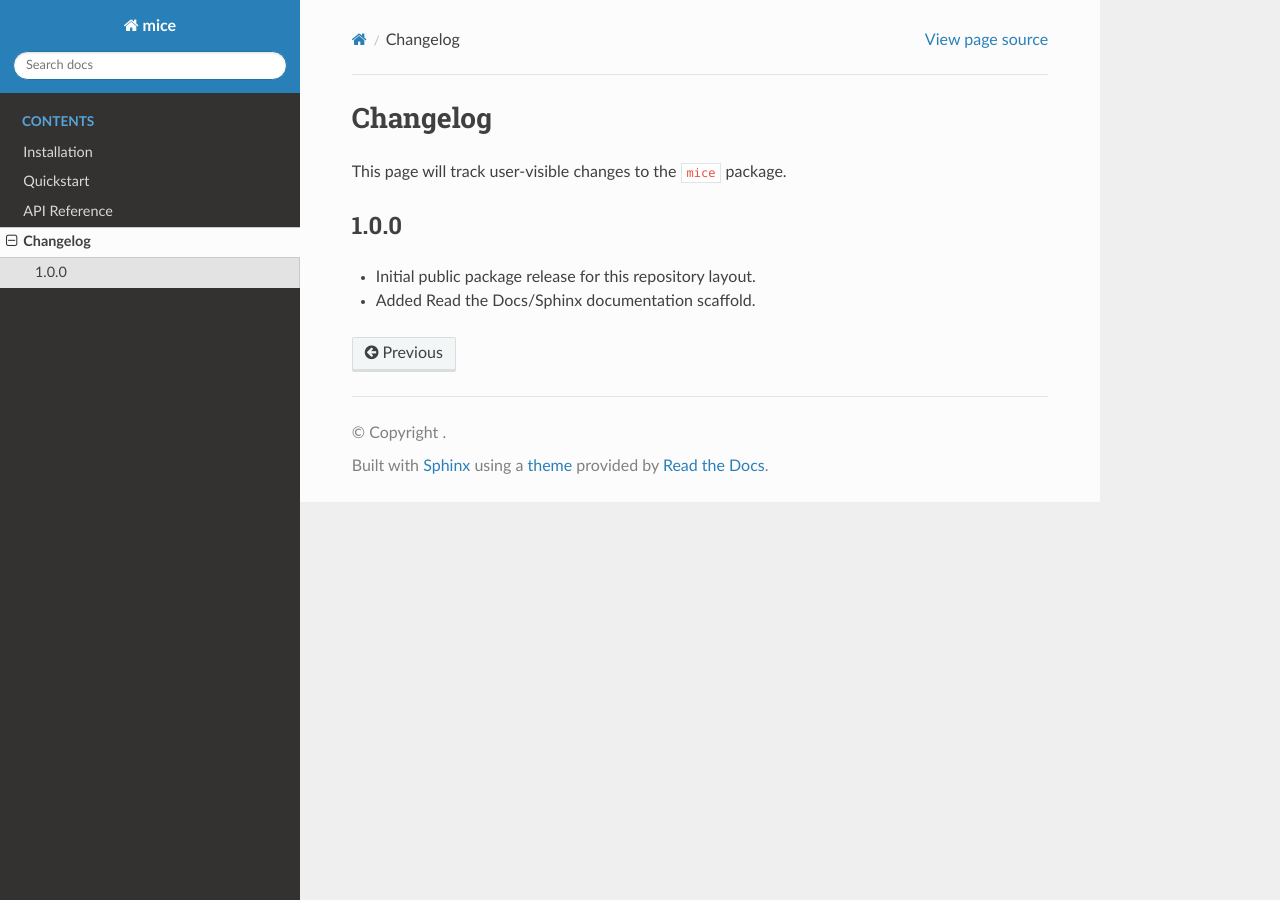
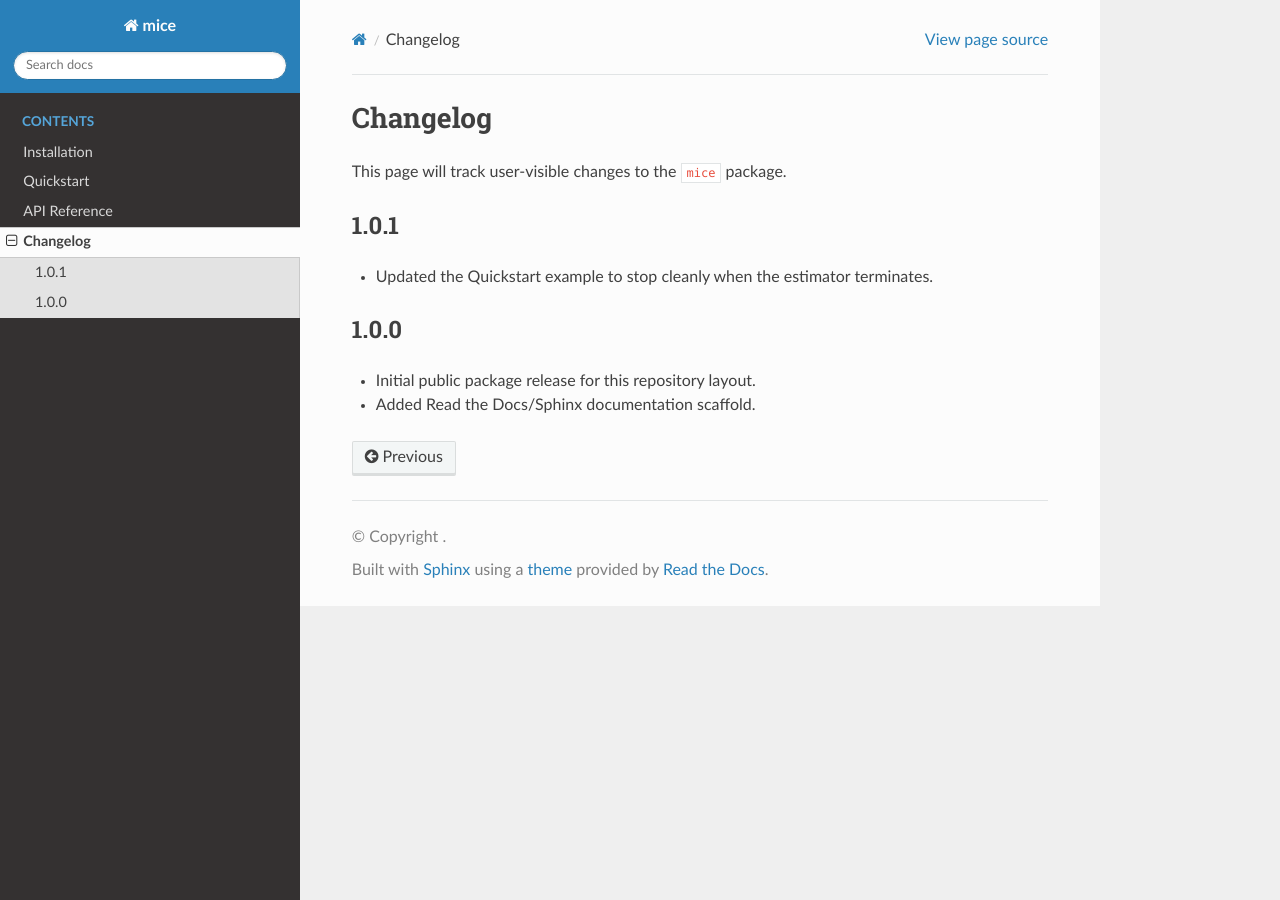
Before and after one commit to agcarlon/mice, a Sphinx documentation site: the page built from docs/changelog.rst, in a window 1280 px wide. Built offline with Sphinx 7.4.7 and the Read the Docs theme 3.1.0, drawn with Linux system fonts in a browser that asks for light colours.

Commit message:
Release 1.0.1

```diff
--- a/docs/changelog.rst
+++ b/docs/changelog.rst
@@ -2,6 +2,11 @@ Changelog
 =========
 
 This page will track user-visible changes to the ``mice`` package.
+
+1.0.1
+-----
+
+- Updated the Quickstart example to stop cleanly when the estimator terminates.
 
 1.0.0
 -----
--- a/docs/quickstart.rst
+++ b/docs/quickstart.rst
@@ -33,6 +33,9 @@ Minimal example
    x = np.array([10.0], dtype=float)
    for _ in range(100):
        g = estimator(x)
+       if estimator.terminate:
+           print(f"Terminated: {estimator.terminate_reason}")
+           break
        x = x - 0.1 * g
 
 Notes
--- a/mice/__init__.py
+++ b/mice/__init__.py
@@ -8,4 +8,4 @@ variates along the optimization path to reduce variance.
 from .core_impl import MICE  # noqa: F401
 from .plot_mice import plot_mice  # noqa: F401
 
-__version__ = "1.0.0"
+__version__ = "1.0.1"
--- a/pyproject.toml
+++ b/pyproject.toml
@@ -4,7 +4,7 @@ build-backend = "setuptools.build_meta"
 
 [project]
 name = "mice"
-version = "1.0.0"
+version = "1.0.1"
 description = "Multi-Iteration stochastiC Estimator for gradient-based stochastic optimization"
 readme = "README.md"
 requires-python = ">=3.8"
```
Also changed, not shown: 6 other files.
